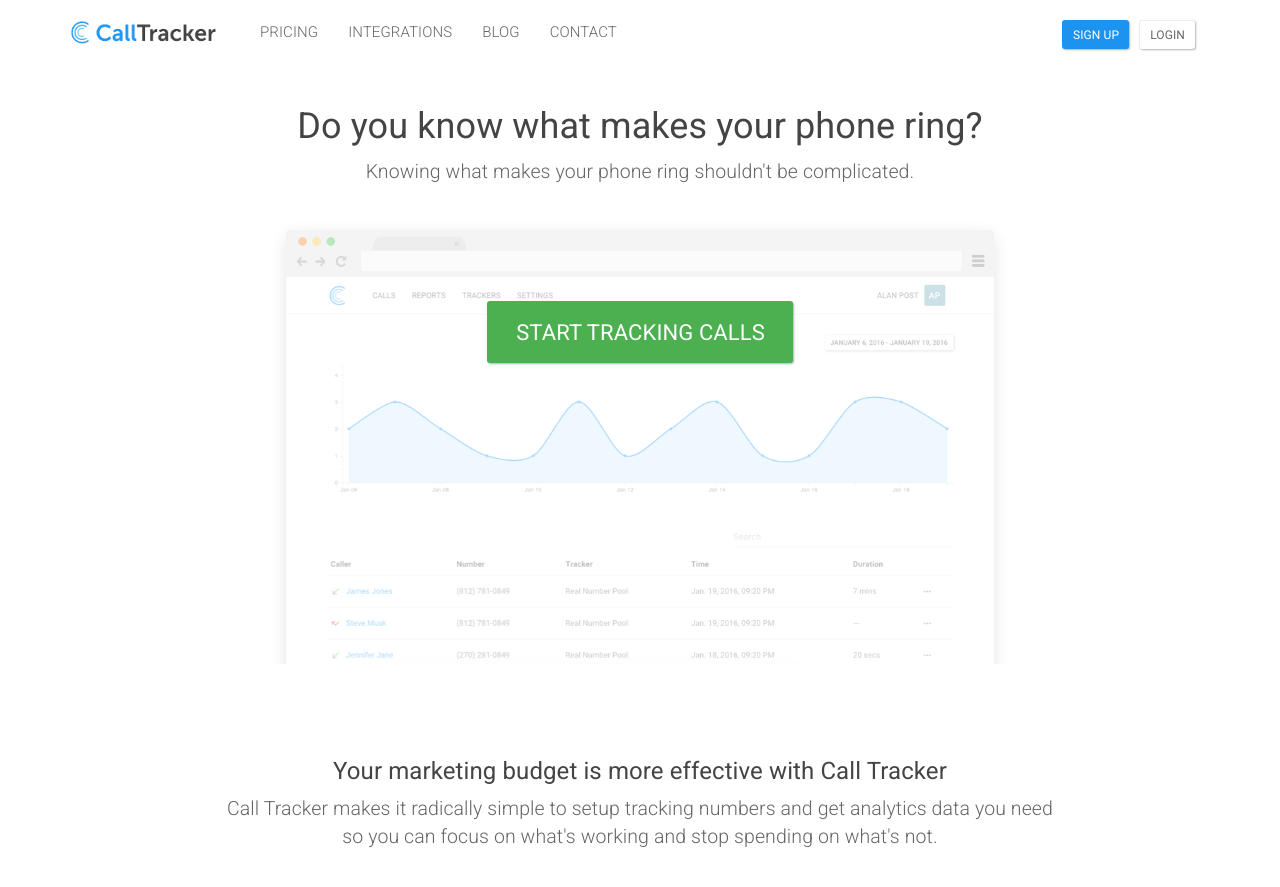
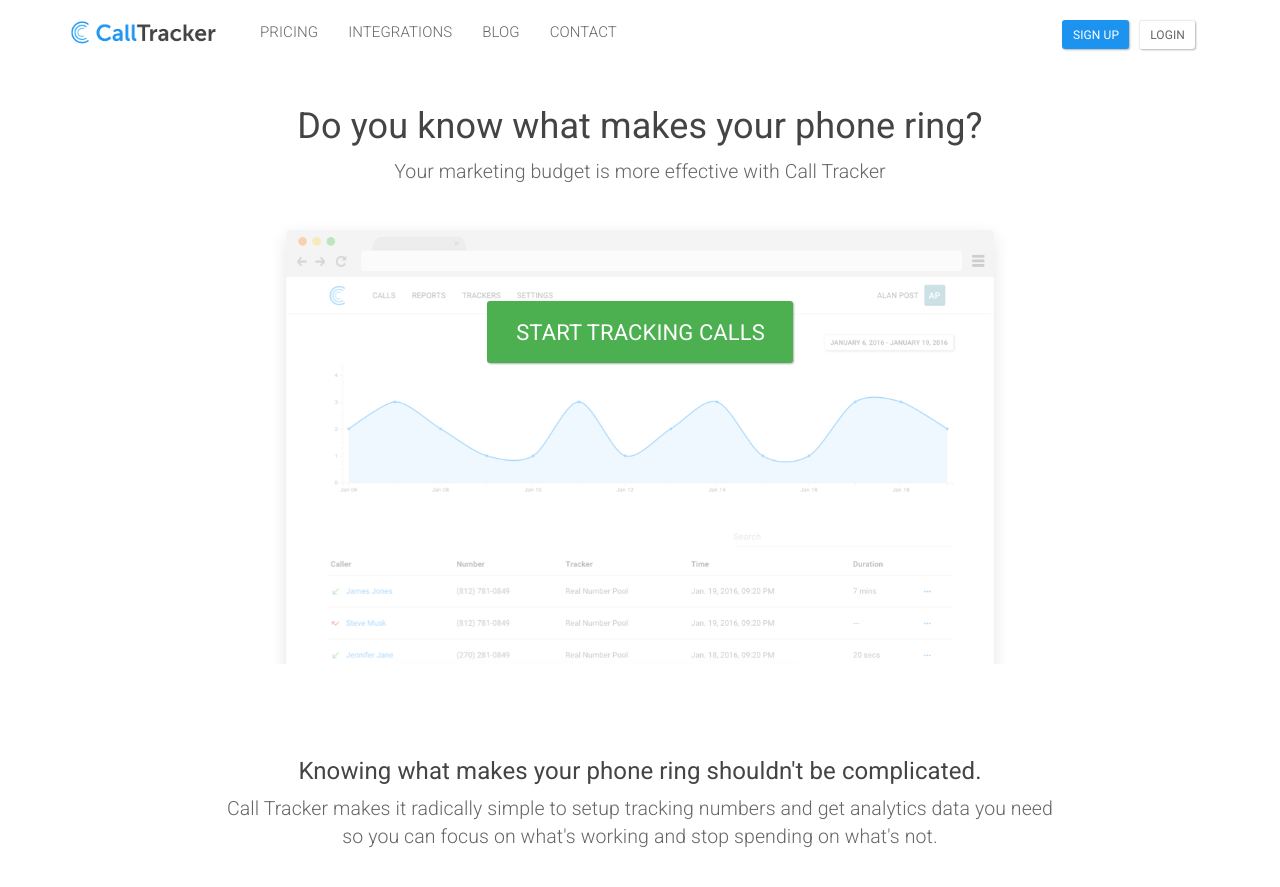
Before and after one commit to sumonst21/calltrackerio-site, a Jekyll site: the page built from index.html, in a window 1280 px wide and 900 px high. Shown: the top 887 px of the window. Built offline with Jekyll 4.4.1, drawn with Linux system fonts in a browser that asks for light colours.

Commit message:
update content

```diff
--- a/index.html
+++ b/index.html
@@ -11,7 +11,7 @@
 		<div class="row p-b-10">
 			<div class="col-md-12 text-center">
 				<h1 class="heading-hero">Do you know what makes your phone ring?</h1>
-				<p class="lead">Knowing what makes your phone ring shouldn't be complicated.</p>
+				<p class="lead">Your marketing budget is more effective with {{ site.name }}</p>
 		</div>
 		</div>
 		<div class="row">
@@ -22,7 +22,7 @@
 		<div class="row">
 			<div class="col-md-12 text-center">
 				<a href="https://app.calltracker.io/signup/" class="btn btn-xl btn-success request-button">Start Tracking Calls</a>
-				<h4 class="text-center">Your marketing budget is more effective with {{ site.name }}</h4>
+				<h4 class="text-center">Knowing what makes your phone ring shouldn't be complicated.</h4>
 				<p class="lead">{{ site.name }} makes it radically simple to setup tracking numbers and get analytics data you need<br> so you can focus on what's working and stop spending on what's not.</p>
 			</div>
 		</div>
```
